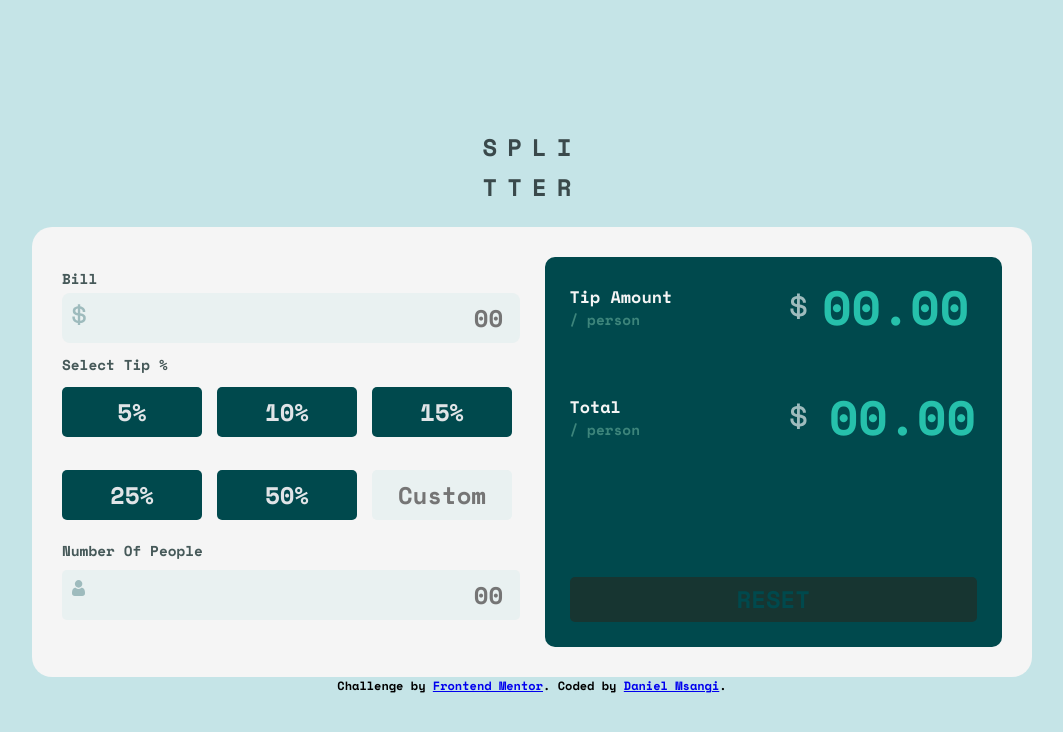
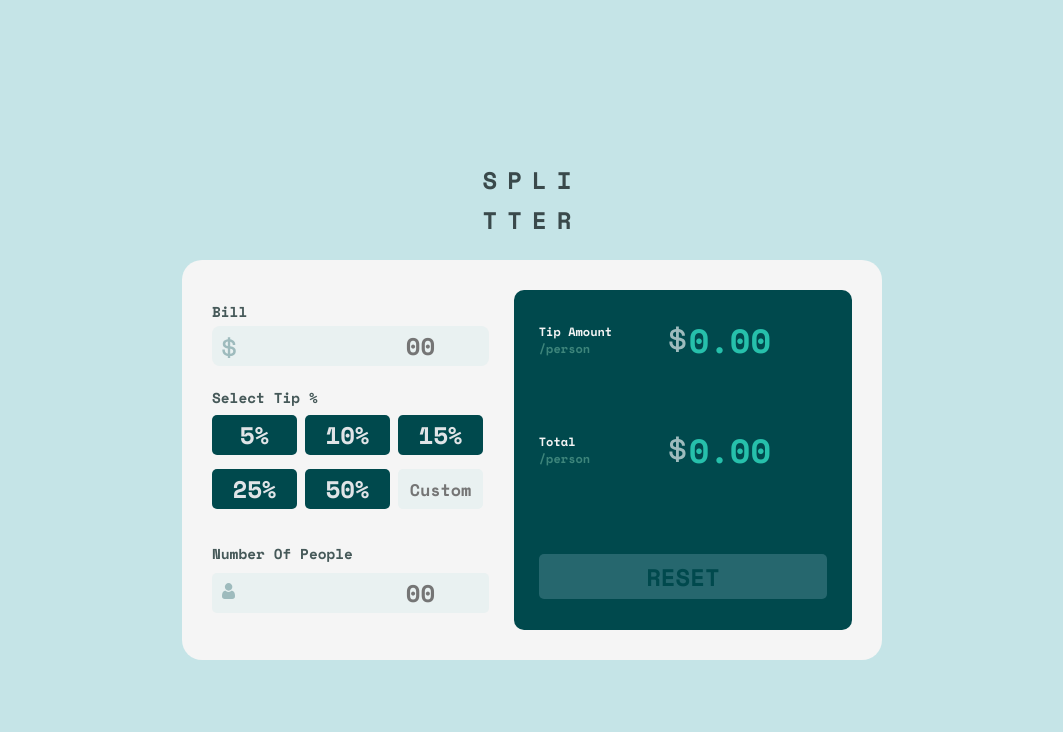
Before and after one commit to danM51/tip-calculator-app-main, a plain HTML site: page index.html in a window 1280 px wide. Shown: the whole page, without its empty margins (108-1171 px from the left). Drawn offline with nearby package versions, Linux system fonts and the light colour scheme.

Commit message:
scale and orientation  fixed
Portrait and landscape fixed
for Mobile, Tablet and Desktop.

```diff
--- a/index.html
+++ b/index.html
@@ -55,18 +55,18 @@
           <div class="tipAmount">
             <div class="left">
               <h3>Tip Amount</h3>
-              <h5>/ person</h5>
+              <h5>/person</h5>
             </div>
 
-            <h4 id="tip_value" class="tip_value">00.00</h4>
+            <h4 id="tip_value" class="tip_value">0.00</h4>
           </div>
           <div class="total">
             <div class="left">
               <h3>Total</h3>
-              <h5>/ person</h5>
+              <h5>/person</h5>
             </div>
 
-            <h4 id="total_value" class="total_value">00.00</h4>
+            <h4 id="total_value" class="total_value">0.00</h4>
           </div>
           <button id="reset_btn" class="reset_btn">RESET</button>
         </div>
@@ -74,10 +74,10 @@
       </div>
 
       </section>
-      <div class="attribution">
+      <!-- <div class="attribution">
         Challenge by
         <a href="https://www.frontendmentor.io?ref=challenge" target="_blank">Frontend Mentor</a>. Coded by <a href="#">Daniel Msangi</a>.
-      </div>
+      </div> -->
     </main>
     <script src="./app.js"></script>
   </body>
--- a/style.css
+++ b/style.css
@@ -7,8 +7,7 @@
   font-size: 24px;
 }
 body {
-  background-color: black;
-  height: 100vh;
+  background-color: hsl(185, 41%, 84%);
 }
 main {
   min-width: 375px;
@@ -27,7 +26,7 @@ h1 {
   margin: 20px;
 }
 .container {
-  height: 100vh;
+  height: 100%;
   width: 375px;
   border-radius: 20px 20px 0px 0px;
   padding: 20px 20px;
@@ -49,7 +48,7 @@ label {
 .bill_inp {
   color: rgb(15, 77, 15);
   font-weight: 600;
-  height: 50px;
+  height: 40px;
   width: 100%;
   border-radius: 8px;
   border: none;
@@ -81,7 +80,8 @@ input[type="number"]::-webkit-outer-spin-button {
   transition: 1s;
 }
 .tip_options {
-  height: 200px;
+  /* height: 200px; */
+  height: 8rem;
   display: flex;
   flex-direction: row;
   flex-wrap: wrap;
@@ -118,8 +118,8 @@ input[type="number"]::-webkit-outer-spin-button {
   color: rgb(15, 77, 15);
   font-weight: 600;
   width: 100%;
-  height: 50px;
-  padding-left: 90%;
+  height: 40px;
+  padding-left: 70%;
   border: none;
   border-radius: 5px;
   background-image: url(./images/icon-person.svg);
@@ -132,7 +132,7 @@ input[type="number"]::-webkit-outer-spin-button {
 /* totals */
 .tipTotals {
   background-color: hsl(183, 100%, 15%);
-  height: 210px;
+  height: 9rem;
   border-radius: 10px;
   padding: 20px 25px 0px 25px;
   margin-top: 20px;
@@ -148,7 +148,6 @@ input[type="number"]::-webkit-outer-spin-button {
   display: flex;
   flex-direction: row;
   background: url(./images/icon-dollar.svg) no-repeat;
-
   /* background-repeat: no-repeat; */
   background-size: 18px;
   background-position-y: 15px;
@@ -168,6 +167,7 @@ h5 {
   font-size: 0.6rem;
 }
 .left {
+  width: 100px;
   display: flex;
   flex-direction: column;
   justify-content: center;
@@ -176,19 +176,17 @@ h5 {
   margin-left: 110px;
   display: flex;
   align-items: center;
-
   color: hsl(172, 67%, 45%);
 }
 .total_value {
-  margin-left: 145px;
+  margin-left: 110px;
   display: flex;
   align-items: center;
-
   color: hsl(172, 67%, 45%);
 }
 .reset_btn {
   height: 35px;
-  background-color: hsl(172, 39%, 15%);
+  background-color: hsl(186, 49%, 29%);
   border: none;
 
   border-radius: 5px;
@@ -206,6 +204,7 @@ h5 {
 a {
   font-size: 0.5rem;
 }
+
 @media screen and (min-width: 768px) and (max-width: 1440px) {
   main {
     width: 100vw;
@@ -215,57 +214,75 @@ a {
     border-radius: 20px 20px 20px 20px;
     display: flex;
     flex-direction: row;
-    height: 450px;
-    width: 1000px;
-
+    height: 400px;
+    width: 700px;
     padding: 30px;
   }
   .leftSide {
-    width: 50%;
+    width: 45%;
     margin-right: 10px;
   }
   .rightSide {
-    width: 50%;
+    width: 55%;
     margin-left: 10px;
+  }
+  .bill_inp {
+    margin-bottom: 10px;
   }
   .bill_inp,
   .numberOfPeople_inpt {
-    padding-left: 90%;
+    padding-left: 70%;
   }
   .tip_options {
-    height: 150px;
+    height: 100px;
     width: 100%;
-    gap: 15px;
+    gap: 8px;
     justify-content: unset;
   }
   .selectTip_cnt {
     padding: 0px;
   }
+  .tip_btn_custom,
+  .tip_btn_perc {
+    height: 40px;
+    width: 85px;
+  }
   .tip_btn_custom {
-    width: 140px;
+    font-size: 0.7rem;
   }
-  .tip_btn_perc {
-    width: 140px;
+  .numberOfPeople {
+    margin-top: 20px;
   }
+
   .tipTotals {
     margin-top: 0px;
     height: 100%;
     gap: 50px;
   }
-  .reset_btn {
-    height: 45px;
-    margin-top: 80px;
+  h3 {
+    font-size: 0.5rem;
+  }
+  h5 {
+    font-size: 0.5rem;
+  }
+
+  .left {
+    margin-right: 40px;
   }
   .tip_value {
-    margin-left: 150px;
-    font-size: 2rem;
+    margin-left: 10px;
+    font-size: 1.4rem;
   }
   .total_value {
-    margin-left: 189px;
-    font-size: 2rem;
+    margin-left: 10px;
+    font-size: 1.4rem;
   }
   .tipAmount,
   .total {
-    background-position-x: 220px;
+    background-position-x: 130px;
+  }
+  .reset_btn {
+    height: 45px;
+    margin-top: 1rem;
   }
 }
```
